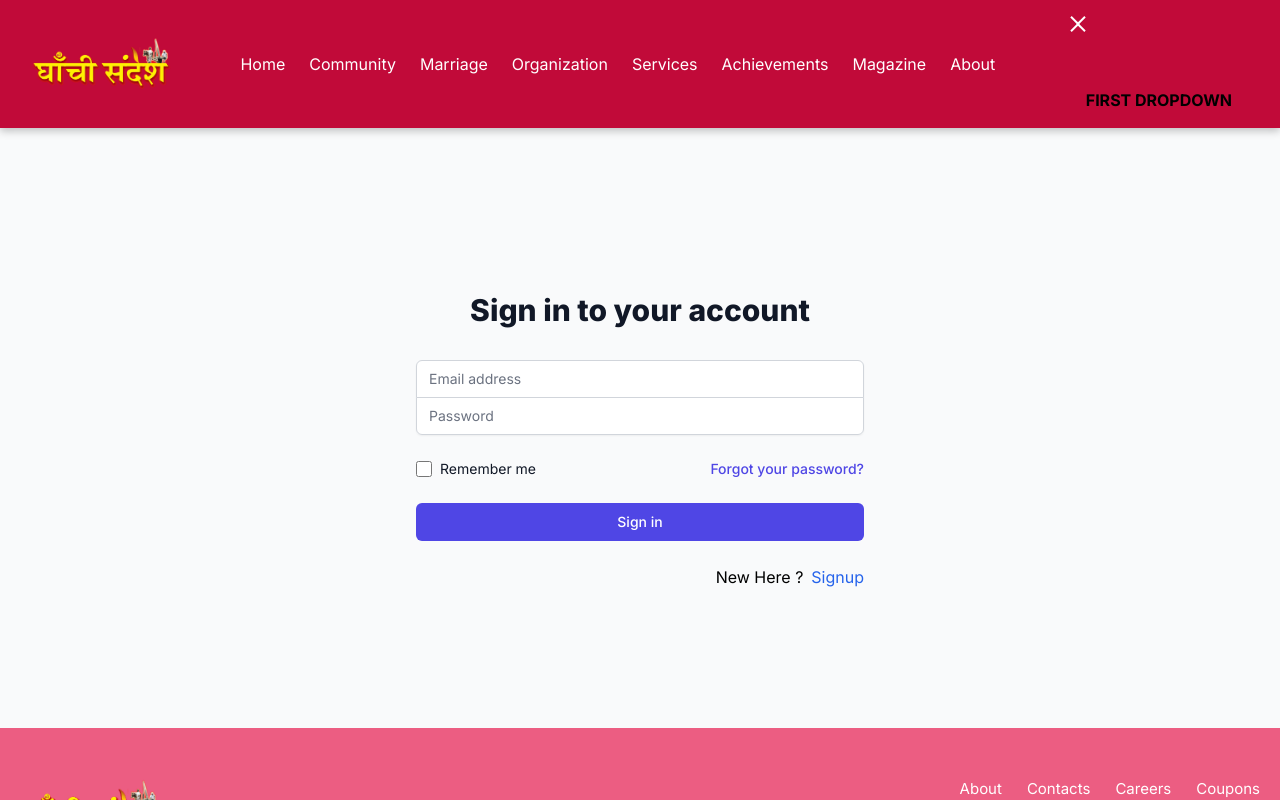
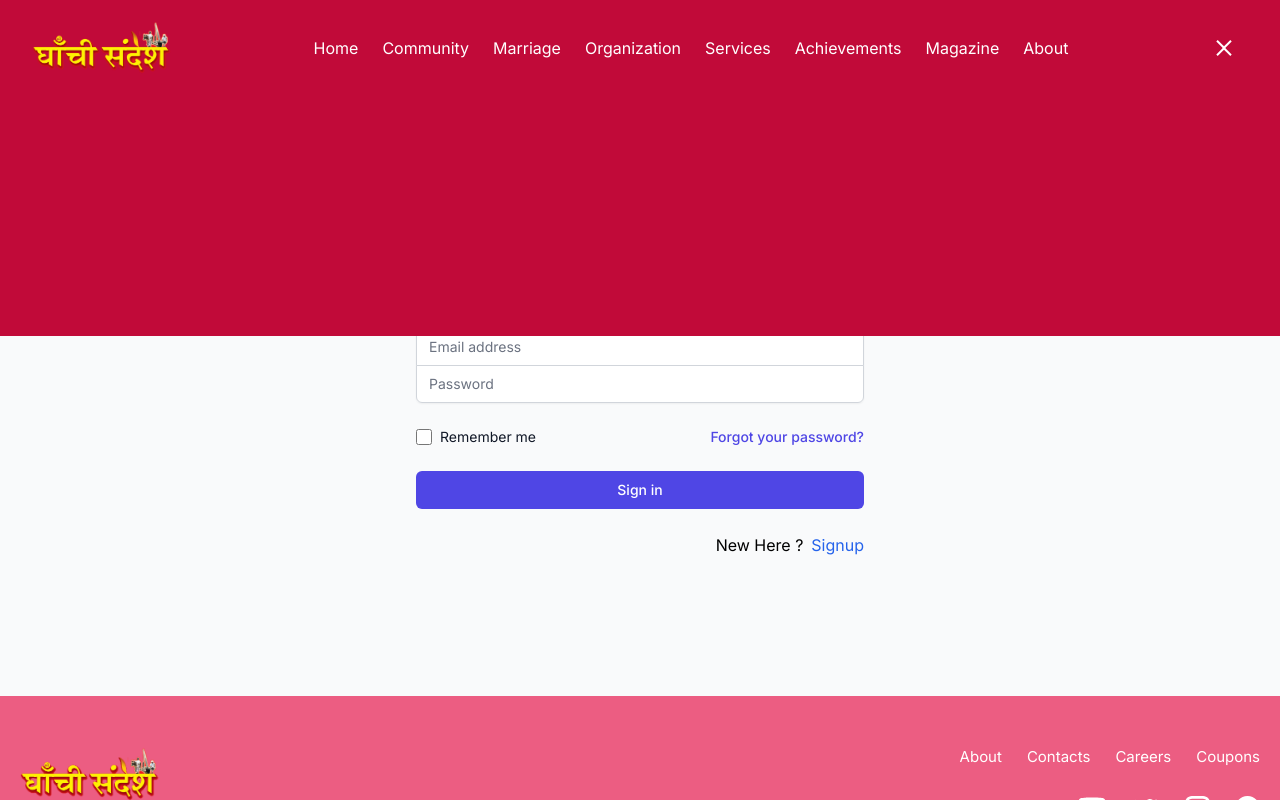
Before and after one commit to carnageitself/Ghanchi-Sandesh, a Next.js app: page /login in a window 1280 px wide. Both pictures are taken after a click on the button 1223 px from the left and 48 px from the top of the page. Shown: the top 800 px of the page. Built offline with nearby package versions, Linux system fonts and the light colour scheme.

Commit message:
navbar-dropdown-added

```diff
--- a/app/components/Dropdown.tsx
+++ b/app/components/Dropdown.tsx
@@ -1,40 +1,9 @@
-import React from 'react'
+import React from "react";
 
 const Dropdown = () => {
-    return (
-        <>
-            <span aria-label="primary" className="relative z-20 flex-row flex-grow hidden pb-4 md:pb-0 md:flex md:justify-end md:flex-row">
+  return (
+    <div className="sidebar flex-1 h-60 w-full top-24 absolute bg-[#C10A39] z-10 right-0"></div>
+  );
+};
 
-                <div className="relative group">
-                    <button className="flex flex-row items-center w-full px-4 py-4 mt-2 text-base font-bold text-left uppercase bg-transparent rounded-lg md:w-auto md:inline md:mt-0 md:ml-4 focus:outline-none">
-                        <span>First Dropdown</span>
-                    </button>
-                    <div className="absolute z-10 hidden bg-grey-200 group-hover:block">
-
-                        <div className="px-2 pt-2 pb-4 bg-gray-200 shadow-lg">
-                            <div className="flex flex-col">
-                                <div>
-                                    dropdown
-                                </div>
-
-                                <div>
-                                    dropdown
-                                </div>
-                                <div>
-                                    dropdown
-                                </div>
-                                <div>
-                                    dropdown
-                                </div>
-                            </div>
-                        </div>
-                    </div>
-                </div>
-
-
-            </span>
-        </>
-    )
-}
-
-export default Dropdown
+export default Dropdown;
--- a/app/components/Navbar.tsx
+++ b/app/components/Navbar.tsx
@@ -141,9 +141,7 @@ const Navbar = () => {
               toggle={setOpen}
               toggled={open}
             />
-            {open && <span className=" bg-white" onClick={() => open}>
-              <Dropdown/>
-            </span>}
+             {open && <div className="top-20" onClick={()=>open}><Dropdown/></div>}
           </span>
         </div>
       </nav>
```
